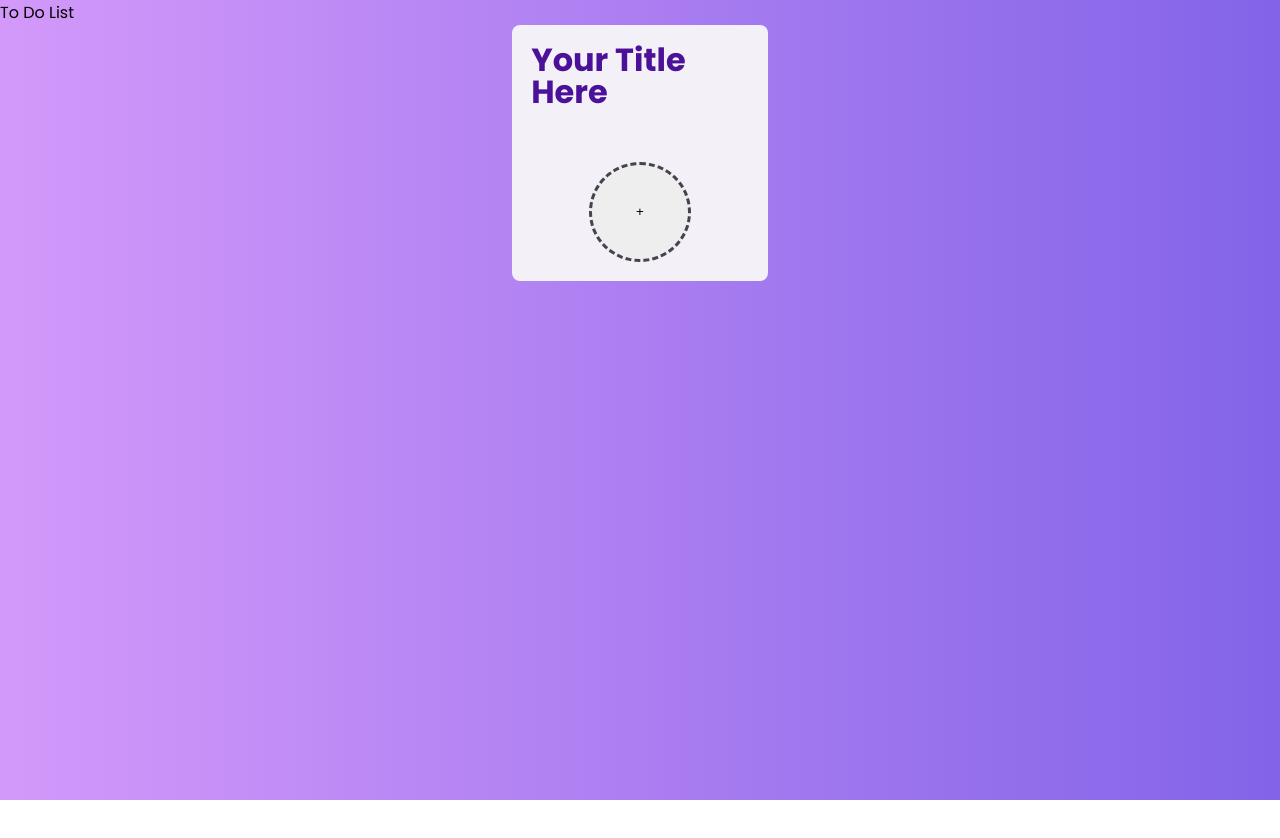
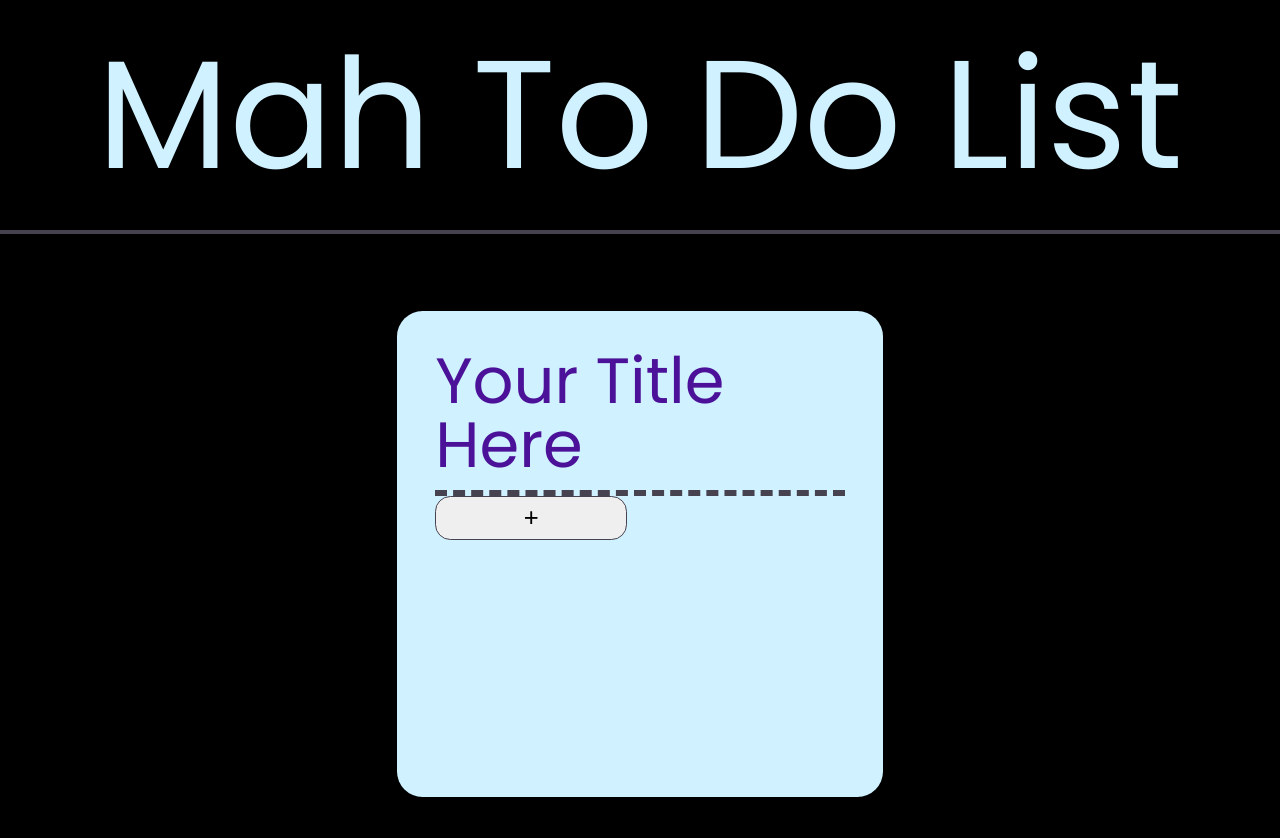
Before and after one commit to whoakashpatel/path-projects, a plain HTML site: page Task Bucket/index.html in a window 1280 px wide. Before the commit the page ends 800 px from the top, so only its background shows below. Drawn offline with nearby package versions, Linux system fonts and the light colour scheme.

Commit message:
Adding more CSS

```diff
--- a/Gradient Generator/main.css
+++ b/Gradient Generator/main.css
@@ -24,7 +24,7 @@ body {
     height: 60vh;
     border-radius: 1rem;
     margin: 20vh 35vw;
-    background: whitesmoke;
+    background: #ddd;
     box-shadow: 0 0 1rem rgb(80,80,80,0.5);
     position: relative;
 }
@@ -63,19 +63,21 @@ input, select, option, label {
     font-size: 1rem;
 }
 
+input[type="color"] {border-radius: 0%;}
+
 form {
     display: flex;
     flex-direction: column;
+    gap: 0.5rem;
 }
 
 form > div {
     flex: 1;
-    margin-block: 0.5rem;
     display: flex;
     justify-content: space-between;
 }
 
 select {width: 60%; margin-inline: 1rem 0;}
-input {margin-inline: 0.5rem; background-color: #eee;}
+input {background-color: #ddd;}
 label {color: #ddd;}
-.input-submit {width: 30%; background-color: #fff;}
+.input-submit {margin-top: 0.5rem; padding: 0.2rem; background-color: #fff;}
--- a/Task Bucket/index.html
+++ b/Task Bucket/index.html
@@ -9,6 +9,8 @@
     <link rel="preconnect" href="https://fonts.googleapis.com">
     <link rel="preconnect" href="https://fonts.gstatic.com" crossorigin>
     <link href="https://fonts.googleapis.com/css2?family=Poppins:wght@200;300;400;700&display=swap" rel="stylesheet">
+    <!-- Font Awesome -->
+    <script src="https://kit.fontawesome.com/e5695e0564.js" crossorigin="anonymous"></script>
     <!-- Favicon -->
     <link rel="shortcut icon" href="img/favicon.ico" type="image/x-icon">
     <!-- CSS -->
@@ -18,7 +20,7 @@
 </head>
 <body>
 
-    <p class="title">To Do List</p>
+    <p class="title">Mah To Do List</p>
     <div class="main">
         <div class="tile task-adder">
             <p class="heading">Your Title Here</p>
--- a/Task Bucket/index.js
+++ b/Task Bucket/index.js
@@ -1,15 +1,20 @@
 let main = $(".main");
 let taskAdder = $(".add-task");
-let count = 0;
+let taskCount = 0;
 
 taskAdder.click(function() {
-    count++;
+    taskCount++;
     let taskDiv = $("<div></div>");
-    taskDiv.addClass("tile task"+count);
-    taskDiv.html("<p class='heading'>Your Title Here</p> <p class='subtext'>Blah Blah Blah</p> <button class='delete-task'>-</button>");
-    main.prepend(taskDiv);
+    taskDiv.addClass("tile task"+taskCount);
+    taskDiv.html("<p class='heading'>Your Title Here</p> <p class='subtext'>Blah Blah Blah</p> <button class='mark-done-task'><i class='fa-solid fa-check'></i></button> <button class='delete-task'><i class='fa-solid fa-trash-can'></i></button>");
+    main.append(taskDiv);
 
     $(".delete-task").click(function(event) {
         event.remove();
-    })
+    });
+
+    $(".mark-done-task").click(function() {
+        $(".fa-check").css("background", "rgb(98, 241, 90)");
+        $(this.parentElement).addClass("done-task");
+    });
 })
--- a/Task Bucket/main.css
+++ b/Task Bucket/main.css
@@ -1,11 +1,9 @@
 :root {
-    --primary: rgba(133, 67, 232, 0.7);
-    --primary-hover: rgb(133, 67, 232);
-    --secondary: rgba(47, 140, 228, 0.7);
-    --secondary-hover: rgb(47, 140, 228);
-    --card-background: rgb(10, 5, 21);
-    --font-primary: rgba(255, 255, 255, 0.6);
-    --font-primary-hover: rgb(200, 200, 200);
+    --body-background: #000000;
+    --card-background: #D0F1FF;
+    --font-primary: #4C1199;
+    --font-primary-hover: #6909e5;
+    --font-secondary: #47424F;
 }
 
 * {
@@ -21,71 +19,58 @@ body {
     background: linear-gradient(90deg, hsla(276, 91%, 79%, 1) 0%, hsla(254, 74%, 65%, 1) 100%);
     filter: progid: DXImageTransform.Microsoft.gradient( startColorstr="#D397FA", endColorstr="#8364E8", GradientType=1 );
     font-family: 'Poppins', sans-serif;
-    display: flex;
-    flex-direction: column;
+    background: var(--body-background);
+}
+
+.title {
+    font-size: 12vw;
+    text-align: center;
+    color: var(--card-background);
+    border-bottom: 0.5vh solid var(--font-secondary);
 }
 
 .main {
     display: flex;
-    justify-content: center;
-    align-items: center;
-    gap: 1.5rem;
     flex-wrap: wrap;
+    justify-content: space-evenly;
+    gap: 8vw;
+    padding-inline: 9vw;
+    padding-block: 6vw;
 }
 
 .tile {
-    background: #F3F1F7;
-    border-radius: 0.5rem;
-    width: 20vw;
-    height: 20vw;
-    padding: 1.5rem;
-    display: flex;
-    align-items: center;
-    flex-direction: column;
-    gap: 1rem;
+    width: 38vw;
+    aspect-ratio: 1/1;
+    padding: 3vw;
+    border-radius: 2vw;
+    background-color: var(--card-background);
 }
 
-.tile.task-adder {
-    padding: 1.2rem;
-    gap: 0;
+.done-task {opacity: 0.5;}
+
+.heading {
+    font-size: 5vw;
+    padding-bottom: 1vw;
+    line-height: 1;
+    color: var(--font-primary);
+    border-bottom: 0.5vw dashed var(--font-secondary);
 }
 
-.heading {
-    flex: 1.5;
-    color: #4C1199;
-    font-size: 2rem;
-    font-weight: bold;
-    line-height: 1;
-    border-bottom: 2px dashed #666;
+button {
+    align-self: flex-end;
+    width: 15vw;
+    font-size: 2vw;
+    border-radius: 1.2vw;
+    padding: 0.5vw;
+    border: 0.1vw solid var(--font-secondary);
 }
 
-.task-adder .heading {
-    border: none;
+.mark-done-task {
+
 }
 
-.subtext {
-    width: 100%;
-    padding: 0.5rem;
-    flex: 5;
-    color: #47424F;
-    overflow: hidden;
+.delete-task {
+
 }
 
-.add-task, .delete-task {
-    flex: 1.2;
-    width: 100%;
-    background: #eee;
-    border: 3px dashed #47424F;
-    border-radius: 0.5rem;
-    transition: border 250ms ease-out;
-}
-
-.add-task {
-    width: 8vw;
-    height: 8vw;
-    border-radius: 100%;
-}
-
-.add-task:active, .delete-task:active {
-    border-color: #7e2ce9;
-}
+i {color: #eee;}
```
Also changed, not shown: Gradient Generator/index.html (+6 -2 lines), Gradient Generator/index.js (+8 -8 lines).
